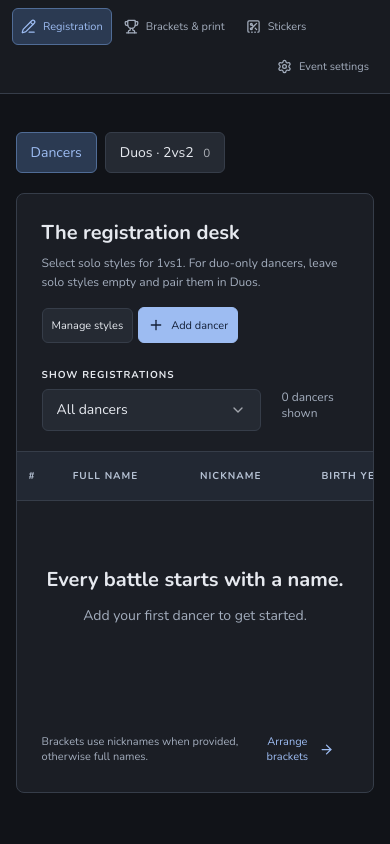
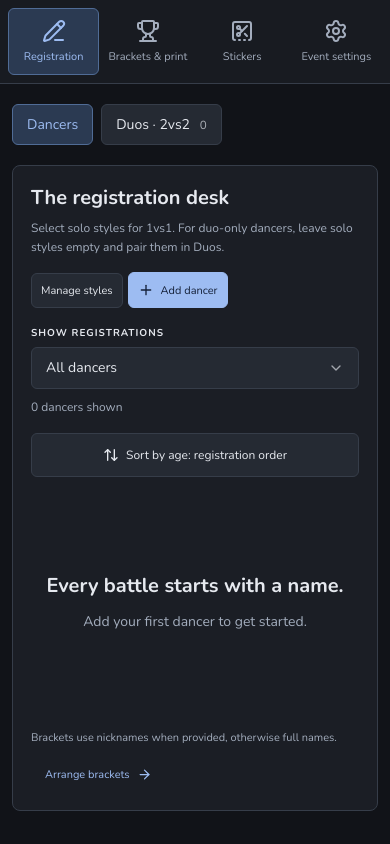
Before and after one commit to reisuart/dance-battle-generator, a React (Vite) app in the folder app/: page / in a window 390 px wide. Built offline with nearby package versions, Linux system fonts and the light colour scheme.

Commit message:
Improve mobile navigation registration and print workspaces

```diff
--- a/app/src/App.tsx
+++ b/app/src/App.tsx
@@ -14,6 +14,7 @@ import './App.css'
 import './Sidebar.css'
 import './Theme.css'
 import './Duos.css'
+import './Mobile.css'
 
 const SIDEBAR_TABS = [
   { id: 'participants', label: 'Participants' },
@@ -235,14 +236,14 @@ function App() {
         <div className="registration-filter"><div className="registration-filter-control"><span className="control-label">SHOW REGISTRATIONS</span><SelectOverlay label="Show registrations" options={[{ id: 'all', name: 'All dancers' }, ...soloGroups.map(c => ({ id: c.id, name: c.label })), ...(pending.length || filter === 'pending' ? [{ id: 'pending', name: 'Missing or invalid birth year' }] : [])]} selected={[filter]} onChange={ids => setFilter(ids[0])} /></div><span>{visiblePeople.length} dancers shown</span></div>
         {pending.length > 0 && <div className="warning registration-warning">{new Set(pending.map(p => p.person.id)).size} dancers need a valid birth year to join age-divided brackets. <button onClick={() => setFilter('pending')}>Show dancers</button></div>}
         {ageSort !== 'none' && <div className="registration-sort-status"><span role="status">{ageSort === 'ascending' ? 'Youngest first' : 'Oldest first'} · Missing birth years last</span><button onClick={() => setAgeSort('none')}>Reset order</button></div>}
-        <div className="table-wrap"><table><thead><tr><th>#</th><th>Full name</th><th>Nickname</th><th>Birth year</th><th aria-sort={ageSort}><button className="age-sort" title={ageSort === 'ascending' ? 'Sort oldest first' : 'Sort youngest first'} onClick={() => setAgeSort(ageSort === 'ascending' ? 'descending' : 'ascending')}>Age {ageSort === 'ascending' ? <ArrowUp size={14} aria-hidden="true" /> : ageSort === 'descending' ? <ArrowDown size={14} aria-hidden="true" /> : <ArrowUpDown size={14} aria-hidden="true" />}</button></th><th>Solo styles · 1vs1</th>{hasDivisions && <th>Solo age divisions</th>}<th /></tr></thead><tbody>
+        <div className="mobile-registration-sort"><button onClick={() => setAgeSort(ageSort === 'ascending' ? 'descending' : 'ascending')}><ArrowUpDown size={16} aria-hidden="true" />Sort by age: {ageSort === 'ascending' ? 'youngest first' : ageSort === 'descending' ? 'oldest first' : 'registration order'}</button></div><div className="table-wrap registration-table-wrap"><table className="registration-table"><thead><tr><th>#</th><th>Full name</th><th>Nickname</th><th>Birth year</th><th aria-sort={ageSort}><button className="age-sort" title={ageSort === 'ascending' ? 'Sort oldest first' : 'Sort youngest first'} onClick={() => setAgeSort(ageSort === 'ascending' ? 'descending' : 'ascending')}>Age {ageSort === 'ascending' ? <ArrowUp size={14} aria-hidden="true" /> : ageSort === 'descending' ? <ArrowDown size={14} aria-hidden="true" /> : <ArrowUpDown size={14} aria-hidden="true" />}</button></th><th>Solo styles · 1vs1</th>{hasDivisions && <th>Solo age divisions</th>}<th /></tr></thead><tbody>
           {visiblePeople.map(p => {
             const i = event.people.findIndex(person => person.id === p.id)
             return <tr key={p.id}><td>{String(i + 1).padStart(2, '0')}</td>
-              {(['name', 'nickname', 'birth'] as const).map(field => <td key={field}><input aria-label={`${field} for dancer ${i + 1}`} type={field === 'birth' ? 'number' : 'text'} min={field === 'birth' ? 1900 : undefined} max={field === 'birth' ? event.year : undefined} value={p[field]} placeholder={field === 'birth' ? '2000' : field === 'name' ? 'Dancer name' : 'Stage name'} onChange={e => update(p.id, field, e.target.value)} /></td>)}
-              <td className="age">{age(p, event.year) ?? '—'}</td>
-              <td><StylePicker styles={event.styles.filter(s => s.solo !== false || p.styles.includes(s.id))} selected={p.styles} label={`Styles for dancer ${i + 1}`} onChange={ids => update(p.id, 'styles', ids)} onManage={() => setTab('settings')} /></td>
-              {hasDivisions && <td className="division-cell">{event.styles.filter(s => s.solo !== false && s.split && p.styles.includes(s.id)).map(s => <span className={division(p, s, event.year) === 'pending' ? 'division-badge pending' : 'division-badge'} key={s.id}>{division(p, s, event.year) === 'pending' ? `${s.name}: Birth year needed` : categoryLabel(s, division(p, s, event.year) === 'under' ? 'under' : 'over')}</span>)}</td>}
+              {(['name', 'nickname', 'birth'] as const).map(field => <td key={field} data-label={field === 'birth' ? 'Birth year' : field === 'name' ? 'Full name' : 'Nickname'}><input aria-label={`${field} for dancer ${i + 1}`} type={field === 'birth' ? 'number' : 'text'} min={field === 'birth' ? 1900 : undefined} max={field === 'birth' ? event.year : undefined} value={p[field]} placeholder={field === 'birth' ? '2000' : field === 'name' ? 'Dancer name' : 'Stage name'} onChange={e => update(p.id, field, e.target.value)} /></td>)}
+              <td className="age" data-label="Age">{age(p, event.year) ?? '—'}</td>
+              <td data-label="Solo styles · 1vs1" className="registration-styles"><StylePicker styles={event.styles.filter(s => s.solo !== false || p.styles.includes(s.id))} selected={p.styles} label={`Styles for dancer ${i + 1}`} onChange={ids => update(p.id, 'styles', ids)} onManage={() => setTab('settings')} /></td>
+              {hasDivisions && <td className="division-cell" data-label="Solo age divisions">{event.styles.filter(s => s.solo !== false && s.split && p.styles.includes(s.id)).map(s => <span className={division(p, s, event.year) === 'pending' ? 'division-badge pending' : 'division-badge'} key={s.id}>{division(p, s, event.year) === 'pending' ? `${s.name}: Birth year needed` : categoryLabel(s, division(p, s, event.year) === 'under' ? 'under' : 'over')}</span>)}</td>}
               <td><button className="remove" aria-label={`Remove dancer ${i + 1}`} onClick={() => removePerson(p)}><X size={16} aria-hidden="true" /></button></td>
             </tr>
           })}
--- /dev/null
+++ b/app/src/Mobile.css
@@ -0,0 +1,60 @@
+.mobile-registration-sort{display:none}
+
+@media screen and (max-width:850px){
+  .app-header.page-header{padding:8px}
+  .page-nav{display:grid;grid-template-columns:repeat(4,minmax(0,1fr));gap:3px}
+  .page-nav button:not(.style-picker-trigger):has(>.lucide){display:flex;flex-direction:column;gap:7px;min-width:0;padding:10px 3px;font-size:11px;line-height:1.25;white-space:normal;text-align:center;align-self:stretch}
+  .page-nav button:last-child{margin-left:0}
+  .page-nav button .lucide{width:24px;height:24px}
+  main{padding:20px 12px}
+  .workspace{grid-template-columns:minmax(0,1fr)}
+  .workspace>.canvas{grid-row:1;min-width:0;padding:12px}
+  .workspace>.sidebar{grid-row:2;min-width:0;padding:18px}
+  .canvas-label{flex-wrap:wrap;line-height:1.5;margin-bottom:12px}
+  .toolbar{min-width:0}
+  .toolbar>.actions{width:100%;flex-wrap:wrap}
+  .style-tabs{flex-wrap:nowrap;overflow-x:auto;max-width:100%;padding-bottom:8px}
+  .style-tabs button{flex-shrink:0}
+  .panel-head{padding:18px}
+  .panel-bottom{padding:18px;flex-wrap:wrap;gap:12px}
+  .registration-filter{padding:0 18px 18px;flex-wrap:wrap;gap:10px}
+  .registration-filter-control{width:100%}
+  .registration-filter>span{padding:0}
+  .registration-warning{margin-inline:18px}
+  .mobile-registration-sort{display:block;padding:0 18px 16px}
+  .mobile-registration-sort button{width:100%;min-height:44px;font-size:12px}
+  .registration-sort-status{padding-inline:18px;flex-wrap:wrap}
+  .registration-table-wrap{overflow:visible;padding:0 14px 14px}
+  .registration-table{display:block;min-width:0;width:100%}
+  .registration-table thead{position:absolute;width:1px;height:1px;padding:0;margin:-1px;overflow:hidden;clip-path:inset(50%);white-space:nowrap}
+  .registration-table tbody{display:grid;gap:14px}
+  .registration-table tr{display:grid;grid-template-columns:minmax(0,1fr) minmax(0,1fr);gap:14px 12px;padding:16px;border:1px solid var(--line,#363d49);border-radius:9px;background:var(--field,#15181e);position:relative}
+  .registration-table td{display:block;min-width:0;width:auto;padding:0;border:0}
+  .registration-table td::before{content:attr(data-label);display:block;font-size:10px;line-height:1.5;letter-spacing:.6px;font-weight:700;text-transform:uppercase;color:var(--muted,#a3adbd);margin-bottom:6px}
+  .registration-table td:first-child{grid-column:1/-1;padding:0;font-size:12px;font-weight:700;color:var(--muted,#a3adbd);min-height:28px;display:flex;align-items:center}
+  .registration-table td:first-child::before{content:'Dancer';margin:0 5px 0 0;font-size:12px;text-transform:none;letter-spacing:0}
+  .registration-table td:nth-child(2),.registration-table td:nth-child(3),.registration-table .registration-styles,.registration-table .division-cell{grid-column:1/-1}
+  .registration-table td input{width:100%;min-height:44px;font-size:16px;border-color:var(--line,#363d49)}
+  .registration-table .age{align-self:end;min-height:65px;font-size:18px}
+  .registration-table .style-picker{min-width:0;max-width:none}
+  .registration-table .style-picker-trigger{min-height:44px}
+  .registration-table td:last-child{position:absolute;right:12px;top:10px}
+  .registration-table td:last-child::before{display:none}
+  .registration-table .remove{min-width:40px;min-height:40px}
+  .registration-table .division-cell:empty{display:none}
+  .participants{grid-template-columns:repeat(2,minmax(0,1fr))}
+  .participants button{overflow-wrap:anywhere;min-width:0}
+
+  /* A normal document scroll on phones keeps every setting reachable. */
+  body.stickers-active{overflow:auto}
+  body.stickers-active #root{height:auto;min-height:100dvh;display:block}
+  body.stickers-active main{display:block;overflow:visible;padding:20px 12px}
+  .sticker-workspace{display:flex;flex-direction:column;gap:20px;min-height:0}
+  .sticker-workspace>.sticker-controls{overflow:visible;scrollbar-gutter:auto;flex:none}
+  .sticker-print-actions{position:static}
+  .sticker-preview-panel{overflow:visible;flex:none}
+  .sticker-previews{overflow:visible;flex:none;scrollbar-gutter:auto;padding:14px}
+  .sticker-preview-header{padding:16px}
+  .preview-size-control{flex-wrap:wrap}
+  .sticker-previews>.canvas{width:100%!important}
+}
```
